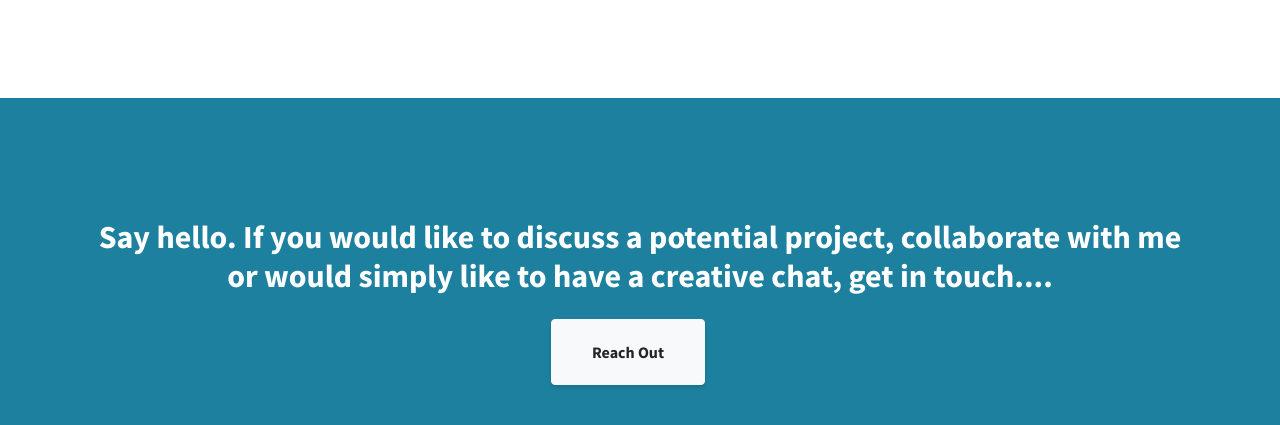
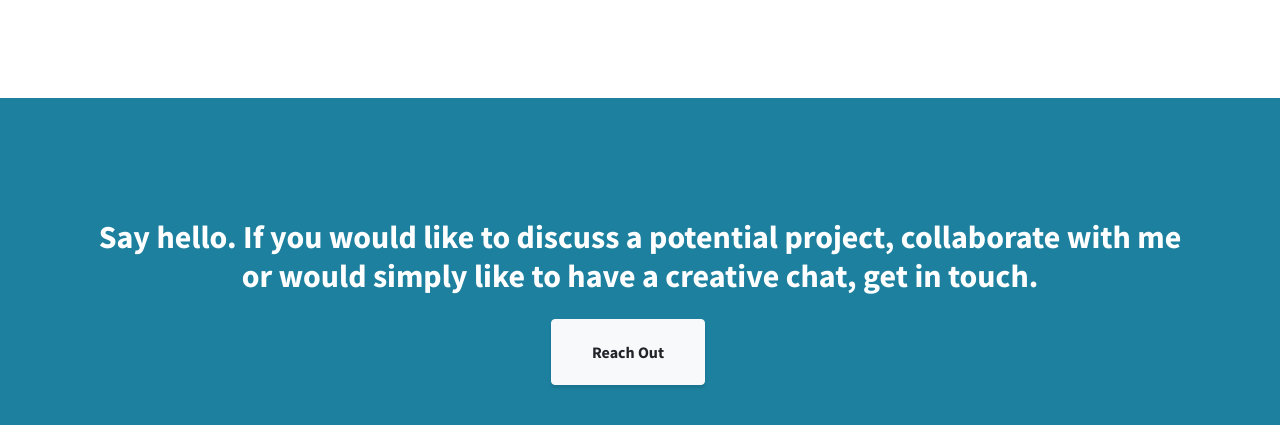
Before and after one commit to rfraleigh/rfraleigh.github.io, a plain HTML site: page index.html in a window 1280 px wide. Shown: the part 2707-3132 px from the top of the page. Drawn offline with Linux system fonts and the light colour scheme.

Commit message:
Updated Scope

```diff
--- a/index.html
+++ b/index.html
@@ -198,7 +198,7 @@
     <!-- Call to Action -->
     <section class="content-section bg-primary text-white" id="contact">
       <div class="container text-center">
-        <h2 class="mb-4">Say hello. If you would like to discuss a potential project, collaborate with me or would simply like to have a creative chat, get in touch....</h2>
+        <h2 class="mb-4">Say hello. If you would like to discuss a potential project, collaborate with me or would simply like to have a creative chat, get in touch.</h2>
         <a href="mailto:rdf5090@psu.edu" class="btn btn-xl btn-light mr-4">Reach Out</a>
       </div>
     </section>
```
